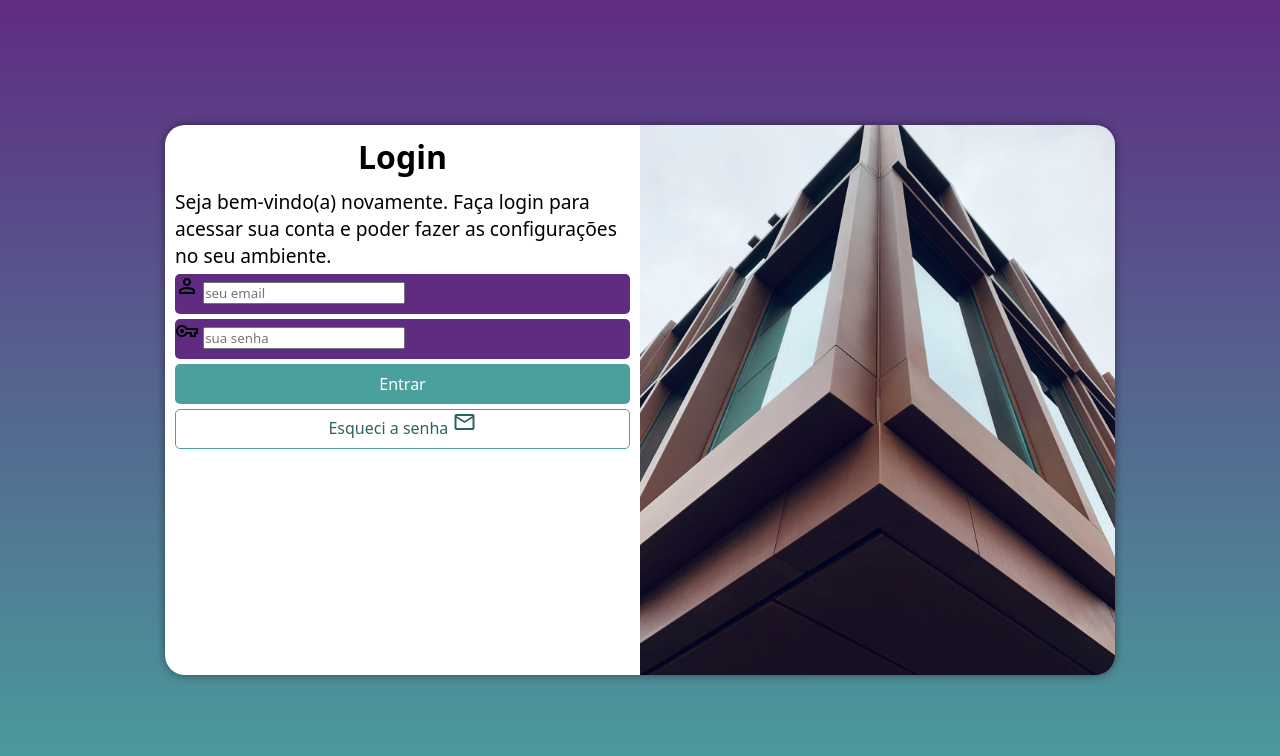
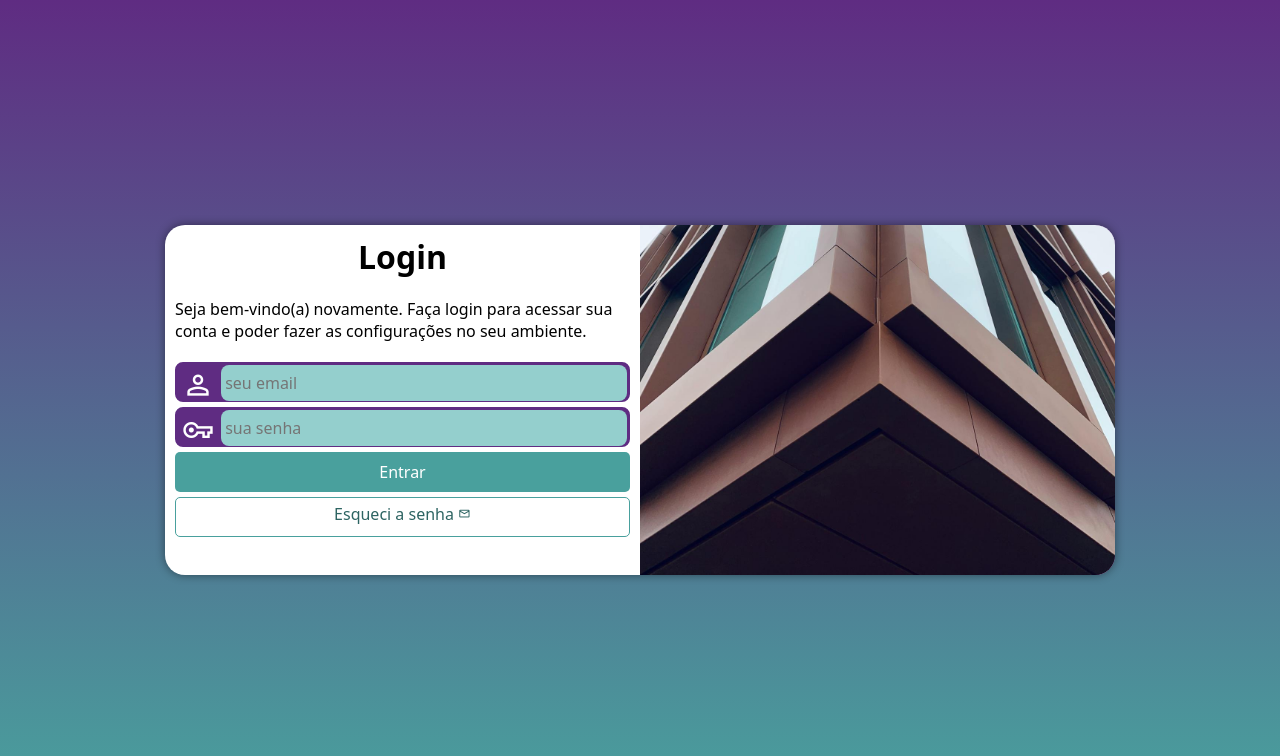
Before and after one commit to mateusleguir/projeto-login, a plain HTML site: page index.html in a window 1280 px wide. Drawn offline with nearby package versions, Linux system fonts and the light colour scheme.

Commit message:
atualizei os estilos css

```diff
--- a/estilos/media-query.css
+++ b/estilos/media-query.css
@@ -12,11 +12,13 @@ Grandes telas: acima de 1200px
 */
 
 @media screen and (min-width: 768px) and (max-width: 992px) {
+  /* CONFIGURAÇÃO PARA TABLET */
   body {
     background-image: linear-gradient(to top, #49a09d, #5f2c82);
   }
   section#login {
     width: 80vw;
+    height: 300px;
   }
   section#login > div#imagem {
     float: left;
@@ -31,12 +33,14 @@ Grandes telas: acima de 1200px
 }
 
 @media screen and (min-width: 992px) {
+  /* COMFIGURAÇÃO PARA DESKTOP  */
   body {
     background-image: linear-gradient(to top, #49a09d, #5f2c82);
   }
 
   section#login {
     width: 950px;
+    height: 350px;
   }
 
   section#login > div#imagem {
@@ -55,6 +59,7 @@ Grandes telas: acima de 1200px
   }
 
   div#formulario > p {
-    font-size: 1.2em;
+    font-size: 1em;
+    margin: 20px 0px;
   }
 }
--- a/estilos/style.css
+++ b/estilos/style.css
@@ -34,7 +34,7 @@ section#login {
   position: absolute;
   top: 50%;
   left: 50%;
-  transform: translate(-50%, -50%);
+
   overflow: hidden;
 
   background-color: white;
@@ -45,6 +45,7 @@ section#login {
 
   transition: width 0.3s, heigth 0.3s;
   transition-timing-function: ease;
+  transform: translate(-50%, -50%);
 }
 
 section#login > div#imagem {
@@ -67,19 +68,44 @@ div#formulario > h1 {
 
 div#formulario > p {
   font-size: 0.8em;
+  margin: 20px 0px;
 }
 
 form > div.campo {
   background-color: #5f2c82;
+  border: 2px solid #5f2c82;
   display: block;
   width: 100%;
   height: 40px;
-  border-radius: 5px;
+  border-radius: 8px;
   margin: 5px 0px;
 }
 
 div.campo > label {
   display: none;
+}
+
+div.campo > span {
+  color: white;
+  /* background-color: black; */
+  font-size: 2em;
+  width: 40px;
+  padding: 5px;
+}
+
+div.campo > input {
+  background-color: #94cfcd;
+  font-size: 1em;
+  width: calc(100% - 45px);
+  height: 100%;
+  border: 0px;
+  border-radius: 8px;
+  padding: 4px;
+  transform: translateY(-12px);
+}
+
+div.campo > input:focus-within {
+  background-color: white;
 }
 
 form > input[type="submit"] {
@@ -104,6 +130,7 @@ form > a.botao {
   font-size: 1em;
   width: 100%;
   height: 40px;
+  padding-top: 5px;
   margin-top: 5px;
   background-color: white;
   color: #2d6462;
@@ -116,6 +143,6 @@ form > a.botao:hover {
   background-color: #6cd3cf;
 }
 
-form > a.botao > i {
+form > a.botao > span {
   font-size: 0.8em;
 }
```
